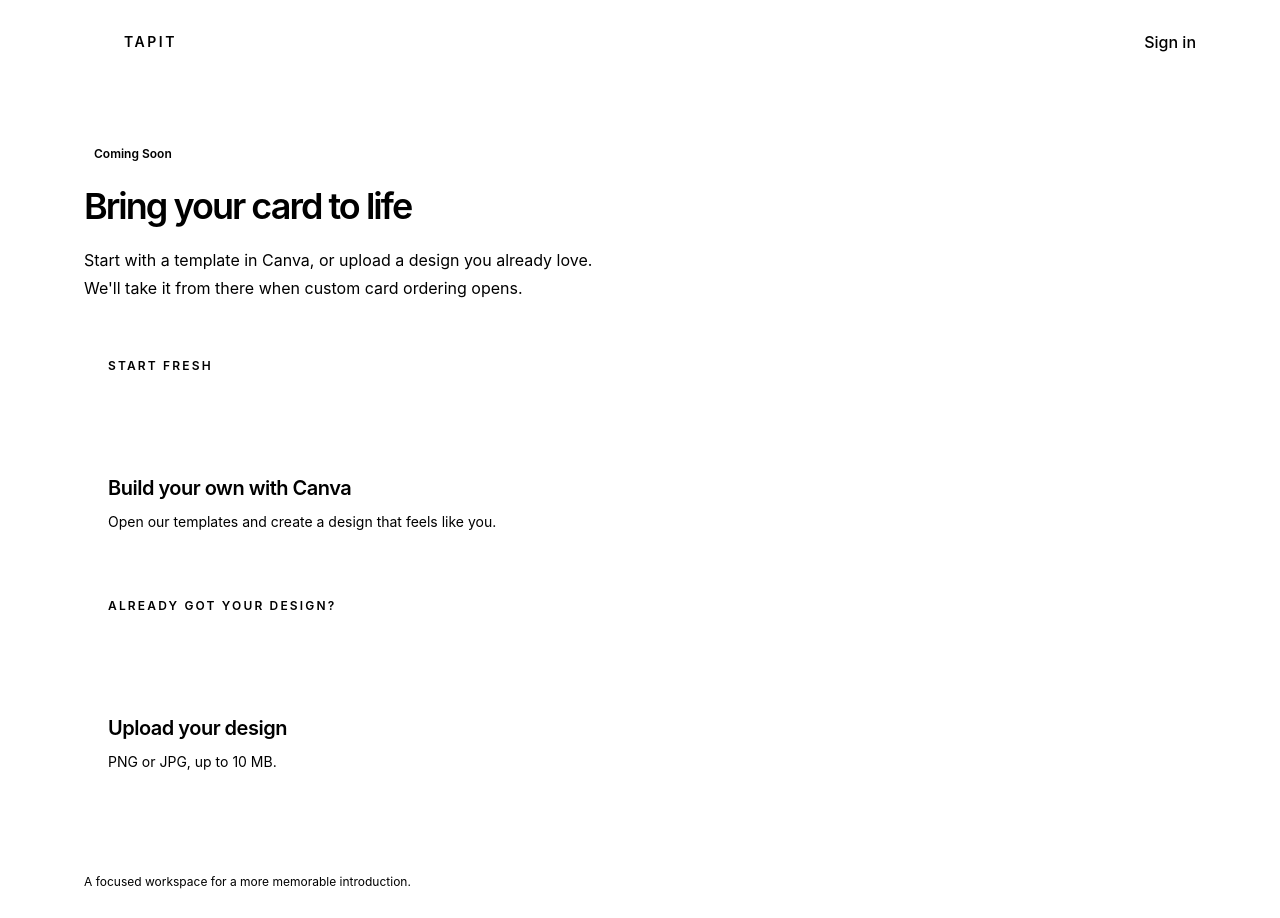
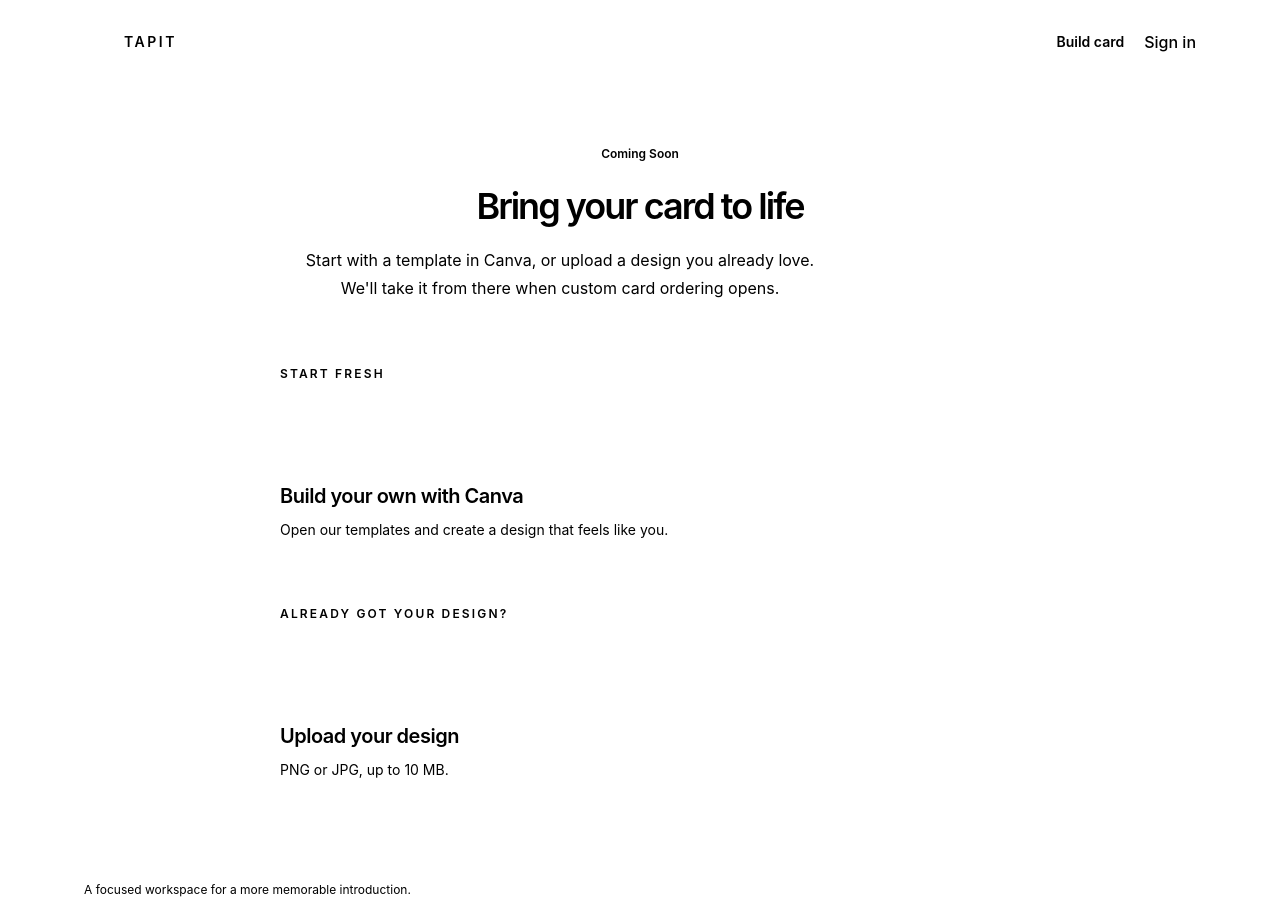
Before and after one commit to wehyn/tapit, a Next.js app: page /build-card in a window 1280 px wide. Built offline with nearby package versions, Linux system fonts and the light colour scheme; no server answers.

Commit message:
feat: refine build card navigation and layout

```diff
--- a/src/app/page.tsx
+++ b/src/app/page.tsx
@@ -15,6 +15,7 @@ const navItems = [
   { href: "#how-it-works", label: "How it works" },
   { href: "#teams", label: "For teams" },
   { href: "#pricing", label: "Pricing" },
+  { href: "/build-card", label: "Build card" },
 ];
 
 const pricingPlans = [
--- a/src/components/card-builder/BuildCardExperience.tsx
+++ b/src/components/card-builder/BuildCardExperience.tsx
@@ -107,17 +107,28 @@ export function BuildCardWorkspace({
       <div className="mx-auto flex min-h-[100dvh] w-full max-w-6xl flex-col px-5 sm:px-10">
         <header className="flex items-center justify-between border-b border-tapit-line py-5 sm:py-7">
           <Brand />
+          <div className="ml-auto flex items-center gap-5 sm:gap-8">
+            <nav aria-label="Primary navigation" className="flex items-center">
+              <Link
+                aria-current="page"
+                className="inline-flex min-h-11 items-center border-b-2 border-tapit-accent text-sm font-semibold text-tapit-ink sm:text-base"
+                href="/build-card"
+              >
+                Build card
+              </Link>
+            </nav>
             <Link
               className="inline-flex min-h-11 items-center text-base font-medium text-tapit-muted transition hover:text-tapit-ink"
               href="/login"
             >
               Sign in
             </Link>
+          </div>
         </header>
 
         <section className="flex flex-1 items-center py-14 sm:py-20">
-          <div className="grid w-full gap-8 lg:grid-cols-[0.9fr_1.1fr] lg:items-center lg:gap-16">
-            <div className="max-w-xl">
+          <div className="mx-auto w-full max-w-4xl">
+            <div className="mx-auto max-w-2xl text-center">
               <StatusBadge status="Coming soon" />
               <h1 className="mt-5 text-4xl font-semibold tracking-[-0.055em] sm:text-6xl">
                 Bring your card to life
@@ -128,7 +139,7 @@ export function BuildCardWorkspace({
               </p>
             </div>
 
-            <div className="grid gap-4 sm:grid-cols-2">
+            <div className="mx-auto mt-10 grid w-full max-w-3xl gap-4 sm:grid-cols-2">
               <a
                 aria-label="Build your own with Canva"
                 className="group flex min-h-56 flex-col justify-between rounded-tapit border border-tapit-line bg-tapit-surface p-6 shadow-[0_12px_40px_rgba(21,25,24,0.04)] transition hover:-translate-y-1 hover:border-tapit-accent sm:p-7"
```
Also changed, not shown: 1 other file (tests, documents, lock files or other folders). Lines whose indentation alone changed are shown as unchanged.
